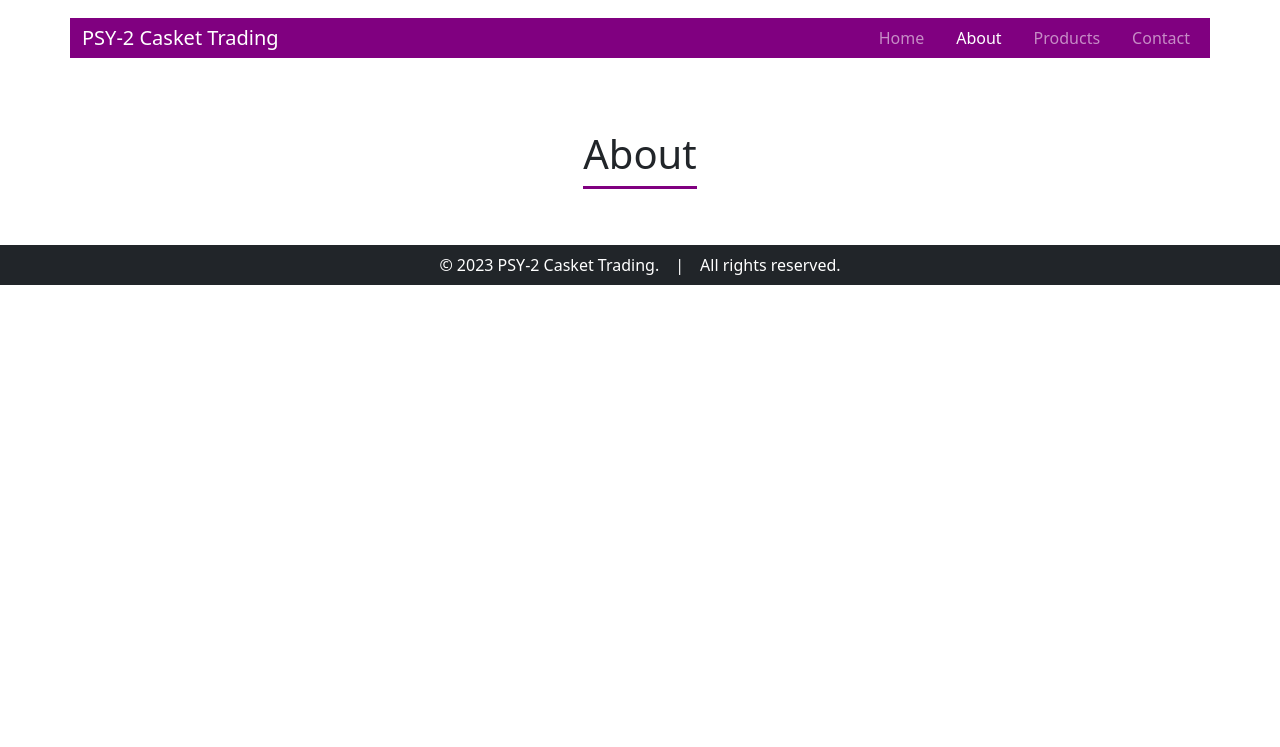
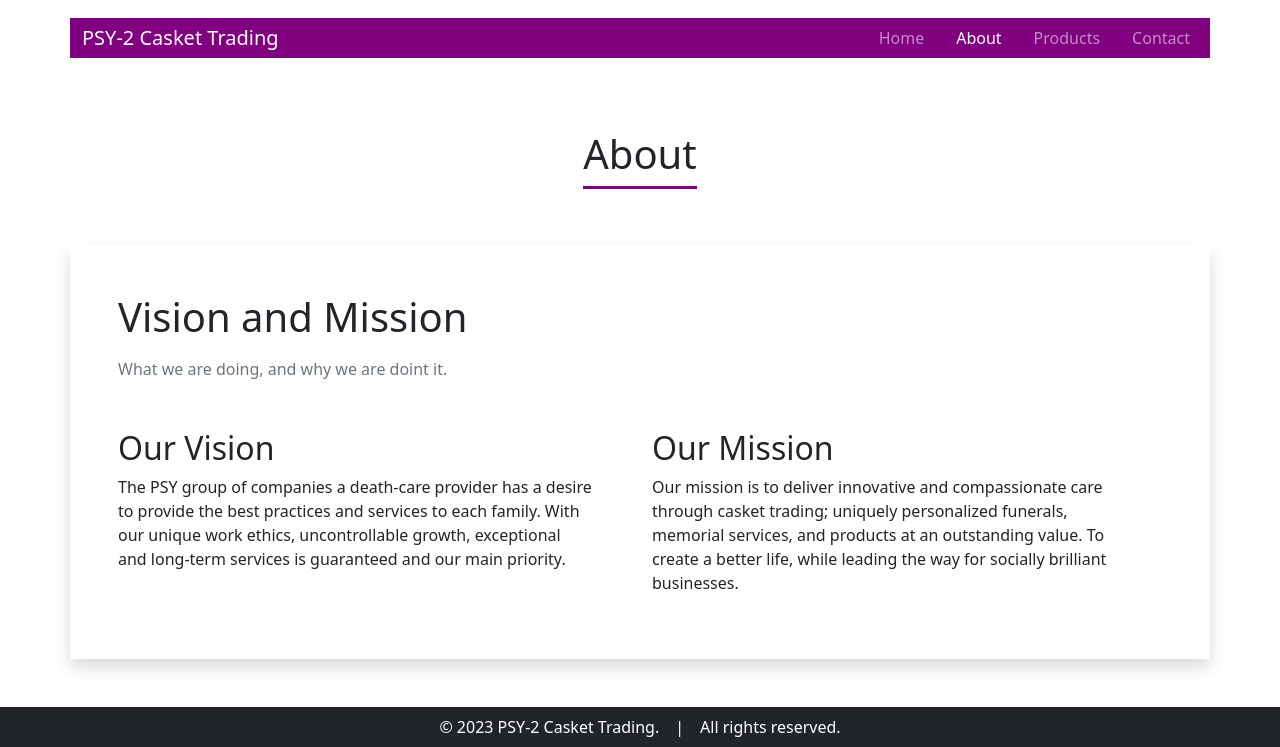
Before and after one commit to mrenyrab/psy2caskettrading, a plain HTML site: page about.html in a window 1280 px wide. Shown: the part 148-895 px from the top of the page. Before the commit the page ends 800 px from the top, so only its background shows below. Drawn offline with nearby package versions, Linux system fonts and the light colour scheme.

Commit message:
added vision and mission and fixed bugs

```diff
--- a/about.html
+++ b/about.html
@@ -53,6 +53,25 @@
 		<div class="d-inline-block">
 			<h1 class="text-center mt-5 pb-2" style="border-bottom: 3px solid purple;">About</h1>
 		</div>
+
+		<div class="container shadow text-left mt-5 p-5">
+			<div>
+				<h1>Vision and Mission</h1>
+				<p class="text-muted mt-3">What we are doing, and why we are doint it.</p>
+			</div>
+
+			<div class="row mt-5">
+				<div class="col-12 col-lg-6 pr-5">
+					<h2>Our Vision</h2>
+					<p>The PSY group of companies a death-care provider has a desire to provide the best practices and services to each family. With our unique work ethics, uncontrollable growth, exceptional and long-term services is guaranteed and our main priority.</p>
+				</div>
+
+				<div class="col-12 col-lg-6 pr-5">
+					<h2>Our Mission</h2>
+					<p>Our mission is to deliver innovative and compassionate care through casket trading; uniquely personalized funerals, memorial services, and products at an outstanding value. To create a better life, while leading the way for socially brilliant businesses.</p>
+				</div>
+			</div>
+		</div>
 	</div>
 
 
```
Also changed, not shown: index.html (+1 -1 lines).
